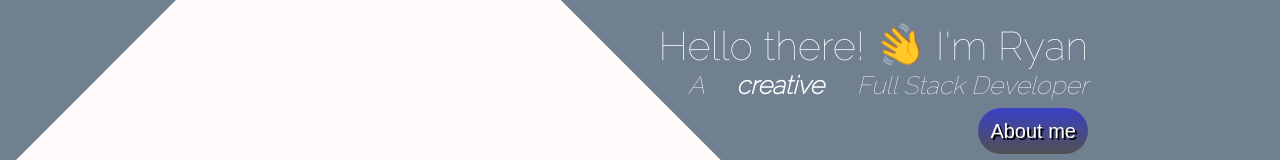
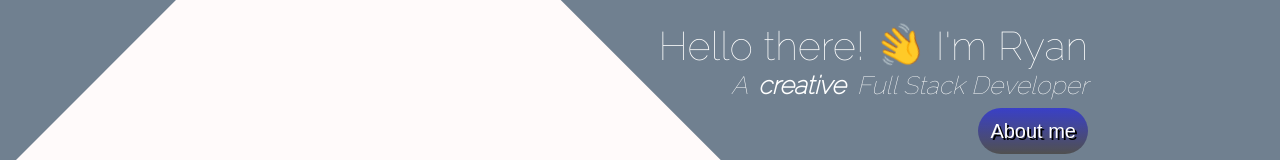
Before and after one commit to ryancarville/portfolio-app, a React (Create React App) app: page / in a window 1280 px wide. Shown: the part 230-390 px from the top of the page. Built offline with nearby package versions, Linux system fonts and the light colour scheme.

Commit message:
added css to home tag

```diff
--- a/src/Animations/Animations.css
+++ b/src/Animations/Animations.css
@@ -11,6 +11,28 @@
     opacity: 0;
   }
   to {
+    opacity: 1;
+  }
+}
+@-webkit-keyframes fadeInOut {
+  0% {
+    -webkit-opacity: 1;
+  }
+  50% {
+    -webkit-opacity: 0;
+  }
+  100% {
+    -webkit-opacity: 1;
+  }
+}
+@keyframes fadeInOut {
+  0% {
+    opacity: 1;
+  }
+  50% {
+    opacity: 0;
+  }
+  100% {
     opacity: 1;
   }
 }
--- a/src/components/Home/Home.css
+++ b/src/components/Home/Home.css
@@ -57,9 +57,14 @@
   width: 100%;
   text-align: right;
 }
-#home-tag span {
+#a-in-tag {
+  text-align-last: right;
+  width: 0px;
+  animation: fadeIn 4s 6s ease-in-out infinite;
+}
+#adjective-in-tag {
   display: inline-block;
-  width: 110px;
+  width: auto;
   text-align: center;
   animation: fallIn 4s 6s ease-in-out infinite;
 }
@@ -117,10 +122,16 @@
     margin: 0;
     margin-bottom: 20px;
   }
-  #home-tag span {
+  #a-in-tag {
+    text-align-last: right;
+    margin-right: 10px;
+    animation: fadeInOut 4s 6s ease-in-out infinite;
+  }
+  #adjective-in-tag {
     display: inline-block;
-    width: 140px;
+    width: auto;
     text-align: center;
+    margin-right: 5px;
     animation: fallIn 4s 6s ease-in-out infinite;
   }
 }
--- a/src/components/Home/Home.js
+++ b/src/components/Home/Home.js
@@ -54,8 +54,10 @@ export default class Home extends Component {
               I'm Ryan
             </p>
             <p id="home-tag">
-              A{" "}
-              <span>
+              <span id="a-in-tag" width="10">
+                A
+              </span>
+              <span id="adjective-in-tag">
                 <b>{this.state.adjective}</b>
               </span>{" "}
               Full Stack Developer
```
